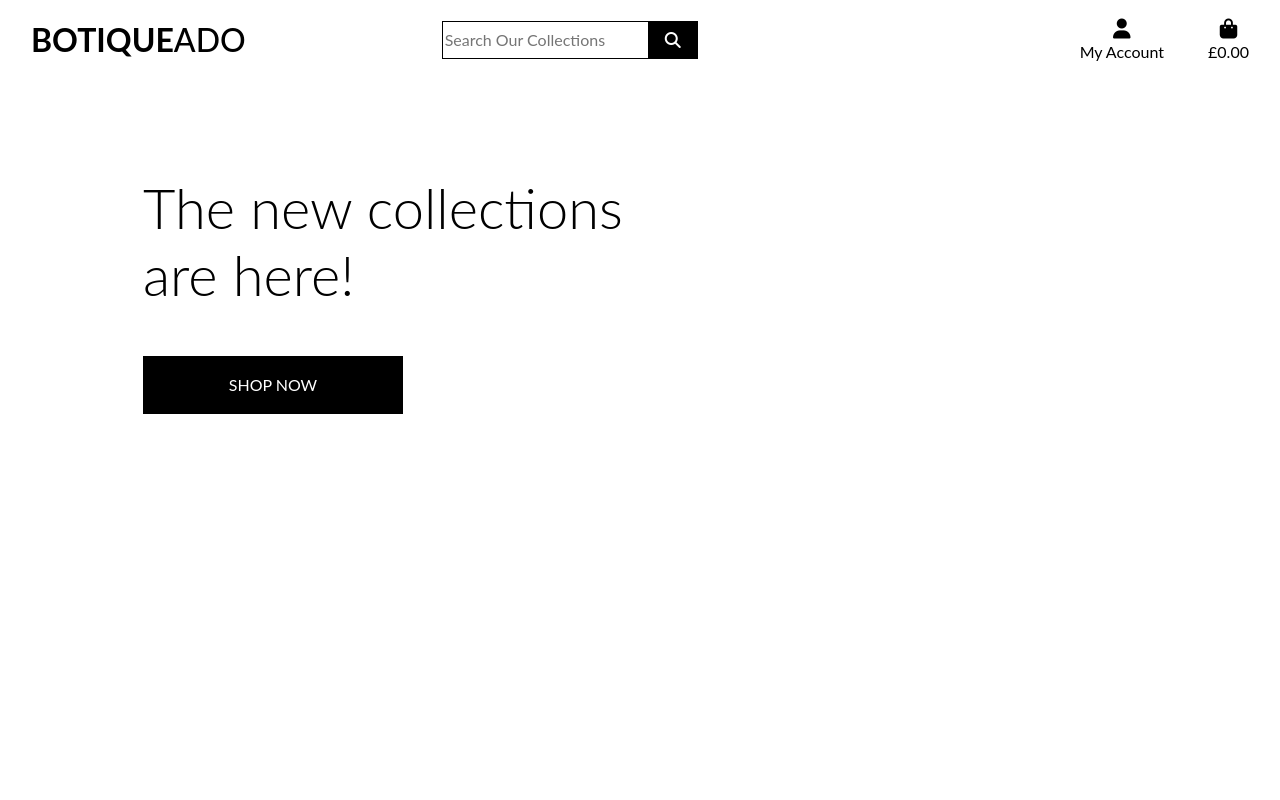
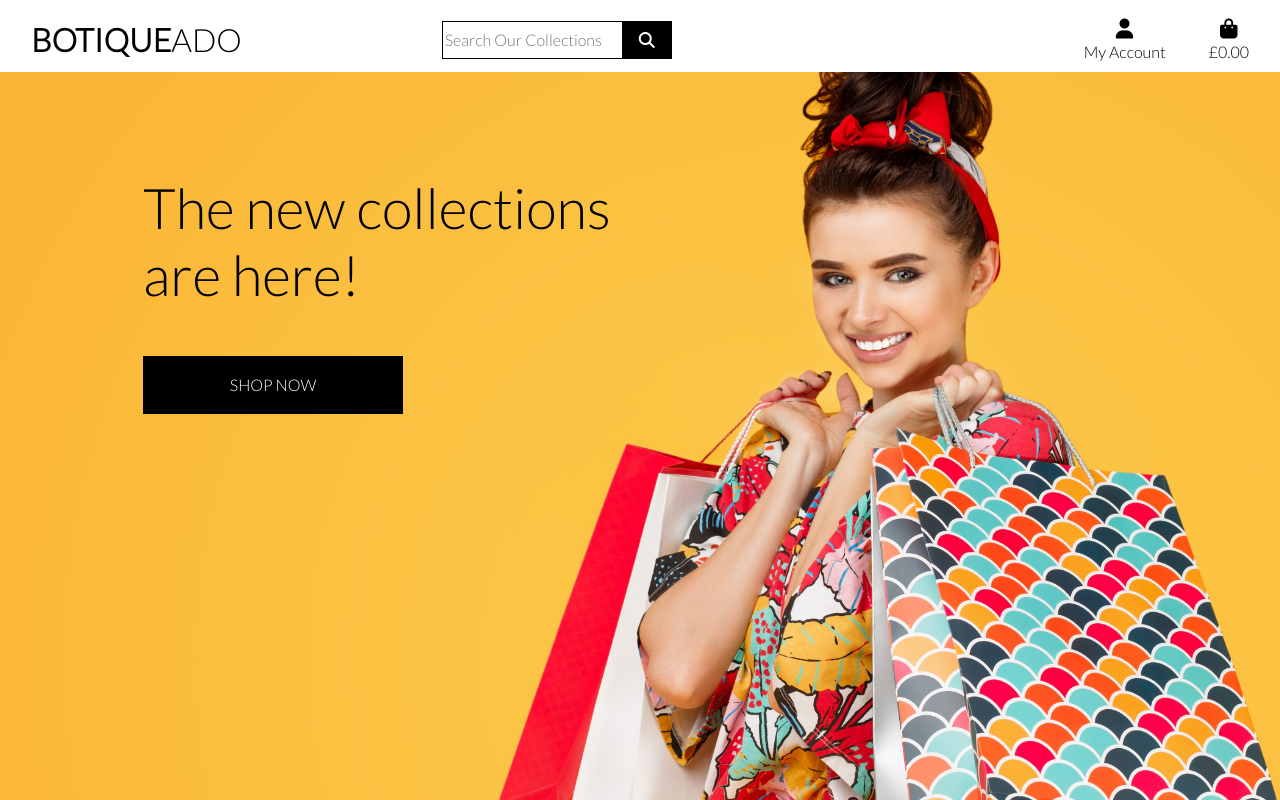
Before and after one commit to Mrekyle/ci-walkthrough-boutiqueAdo, a Django app: page / in a window 1280 px wide. Run offline with Django 3.2, Linux system fonts and the light colour scheme; some libraries are stand-ins or nearby versions.

Commit message:
Add css and media files

```diff
--- a/botiquqAdo/settings.py
+++ b/botiquqAdo/settings.py
@@ -159,6 +159,10 @@ USE_TZ = True
 # https://docs.djangoproject.com/en/3.2/howto/static-files/
 
 STATIC_URL = '/static/'
+STATICFILES_DIRS = (os.path.join(BASE_DIR, 'static'),)
+
+MEDIA_URL = '/media/'
+MEDIA_ROOT = os.path.join(BASE_DIR, 'media')
 
 # Default primary key field type
 # https://docs.djangoproject.com/en/3.2/ref/settings/#default-auto-field
--- a/botiquqAdo/urls.py
+++ b/botiquqAdo/urls.py
@@ -1,8 +1,25 @@
+"""boutique_ado URL Configuration
+
+The `urlpatterns` list routes URLs to views. For more information please see:
+    https://docs.djangoproject.com/en/3.0/topics/http/urls/
+Examples:
+Function views
+    1. Add an import:  from my_app import views
+    2. Add a URL to urlpatterns:  path('', views.home, name='home')
+Class-based views
+    1. Add an import:  from other_app.views import Home
+    2. Add a URL to urlpatterns:  path('', Home.as_view(), name='home')
+Including another URLconf
+    1. Import the include() function: from django.urls import include, path
+    2. Add a URL to urlpatterns:  path('blog/', include('blog.urls'))
+"""
 from django.contrib import admin
 from django.urls import path, include
+from django.conf import settings
+from django.conf.urls.static import static
 
 urlpatterns = [
     path('admin/', admin.site.urls),
     path('accounts/', include('allauth.urls')),
     path('', include('home.urls')),
-]
+] + static(settings.MEDIA_URL, document_root=settings.MEDIA_ROOT)
--- a/static/css/base.css
+++ b/static/css/base.css
@@ -3,7 +3,7 @@ html {
 }
 
 body {
-    background-image: url(/media/homepage-img.jpg) no-repeat center center fixed;
+    background: url('/media/homepage-img.jpg') no-repeat center center fixed;
     background-size: cover;
     /* Essentially adding the height of 164px to the header class. By removing that from the body element  */
     height: calc(100vh - 164px);
--- a/templates/base.html
+++ b/templates/base.html
@@ -17,6 +17,9 @@
 
     {% block corecss %}
         <link rel="stylesheet" href="https://cdn.jsdelivr.net/npm/bootstrap@4.6.2/dist/css/bootstrap.min.css" integrity="sha384-xOolHFLEh07PJGoPkLv1IbcEPTNtaed2xpHsD9ESMhqIYd0nLMwNLD69Npy4HI+N" crossorigin="anonymous">
+        <link rel="preconnect" href="https://fonts.googleapis.com">
+        <link rel="preconnect" href="https://fonts.gstatic.com" crossorigin>
+        <link href="https://fonts.googleapis.com/css2?family=Lato:wght@100;300&display=swap" rel="stylesheet">
         <link rel="stylesheet" type="text/css" href="{% static 'css/base.css' %}">
     {% endblock %}
 
```
